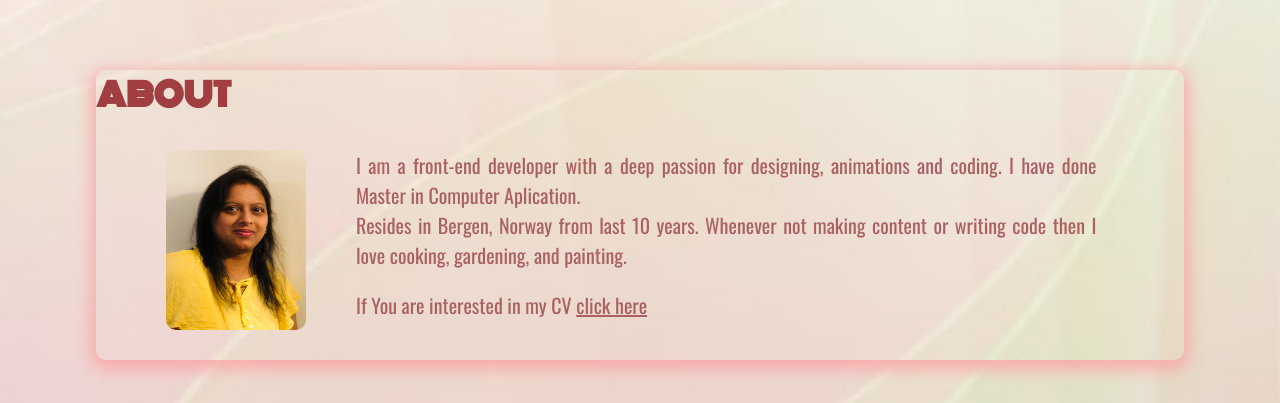
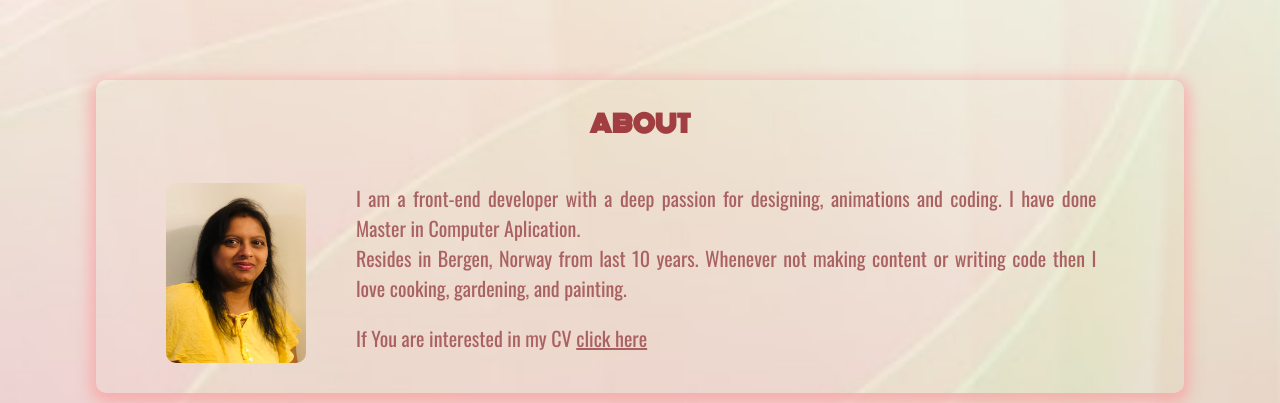
Before and after one commit to DeeptiSaxenaRai/Portfolio, a React (Vite) app: page / in a window 1280 px wide. Shown: the part 549-952 px from the top of the page. Built offline with nearby package versions, Linux system fonts and the light colour scheme; a web font is replaced by a local one.

Commit message:
initial commit

```diff
--- a/src/components/about/About.jsx
+++ b/src/components/about/About.jsx
@@ -1,13 +1,25 @@
 import "./about.css";
+import { easeInOut, motion } from "framer-motion";
 import myImg from "../../assets/image/deeptinew.jpg";
+
 function About() {
   return (
     <main className="main" id="about">
       <div className="aboutContainer">
-        <h1>ABOUT</h1>
+        <h1 className="aboutHeading">ABOUT</h1>
         <div className="contentContainer">
-          <img src={myImg} />
-          <div className="detail">
+          <motion.img
+            src={myImg}
+            initial={{ opacity: 0, scale: 0 }}
+            whileInView={{ opacity: 1, scale: 1 }}
+            transition={{ duration: 1.5, ease: easeInOut }}
+          />
+          <motion.div
+            className="detail"
+            initial={{ opacity: 0, scale: 0 }}
+            whileInView={{ opacity: 1, scale: 1 }}
+            transition={{ duration: 1.5, ease: easeInOut }}
+          >
             <p>
               I am a front-end developer with a deep passion for designing,
               animations and coding. I have done Master in Computer Aplication.
@@ -28,7 +40,7 @@ function About() {
                 click here
               </a>
             </p>
-          </div>
+          </motion.div>
         </div>
       </div>
     </main>
--- a/src/components/home/home.css
+++ b/src/components/home/home.css
@@ -47,7 +47,7 @@
 }
 
 .fade img {
-  margin-top: 10px;
+  margin-top: 20px;
   width: 80px;
   height: 60px;
   opacity: 1;
```
